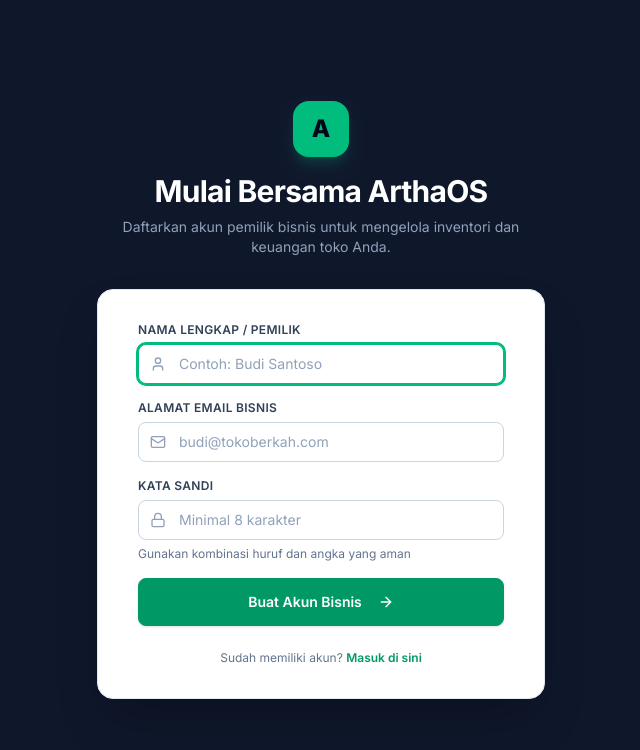
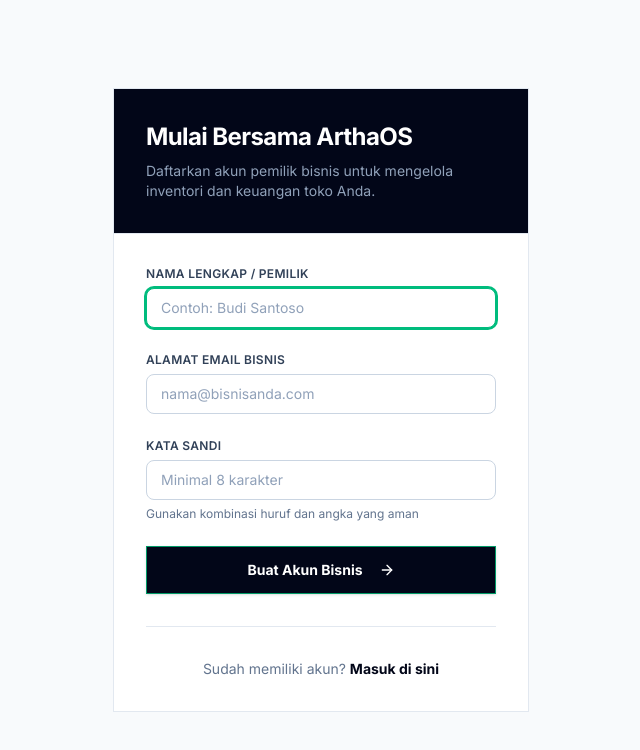
Before and after one commit to azka13labib-ops/ArthaOS, a Next.js app in the folder frontend/: page /register in a window 1280 px wide. Shown: the top 750 px of the page, without its empty margins (319-959 px from the left). Built offline with nearby package versions, Linux system fonts and the light colour scheme.

Commit message:
style: redesign register to pure light aesthetic

```diff
--- a/frontend/src/app/register/page.tsx
+++ b/frontend/src/app/register/page.tsx
@@ -3,7 +3,7 @@
 import React, { useState } from "react";
 import Link from "next/link";
 import { useRouter } from "next/navigation";
-import { Lock, Mail, User as UserIcon, ArrowRight } from "lucide-react";
+import { ArrowRight } from "lucide-react";
 import { Button } from "@/components/ui/Button";
 import { Input } from "@/components/ui/Input";
 import { api } from "@/lib/api";
@@ -52,28 +52,26 @@
   };
 
   return (
-    <div className="min-h-screen bg-slate-900 flex flex-col justify-center py-12 sm:px-6 lg:px-8">
-      <div className="sm:mx-auto sm:w-full sm:max-w-md text-center px-4">
-        <div className="inline-flex items-center justify-center w-14 h-14 rounded-2xl bg-emerald-500 text-slate-950 font-extrabold text-2xl mb-4 shadow-lg shadow-emerald-500/20">
-          A
-        </div>
-        <h1 className="text-2xl font-bold tracking-tight text-white sm:text-3xl">
+    <div className="min-h-screen bg-slate-50 flex flex-col justify-center py-12 sm:px-6 lg:px-8 font-sans">
+      <div className="sm:mx-auto sm:w-full sm:max-w-md px-4">
+        <div className="bg-white border border-slate-200">
+          <div className="p-8 border-b border-slate-200 bg-slate-950 text-white">
+            <h1 className="text-2xl font-bold tracking-tight mb-2">
               Mulai Bersama ArthaOS
             </h1>
-        <p className="mt-2 text-xs sm:text-sm text-slate-400">
+            <p className="text-sm text-slate-400">
               Daftarkan akun pemilik bisnis untuk mengelola inventori dan keuangan toko Anda.
             </p>
           </div>
 
-      <div className="mt-8 sm:mx-auto sm:w-full sm:max-w-md px-4 sm:px-0">
-        <div className="bg-white py-8 px-6 sm:px-10 shadow-2xl rounded-2xl border border-slate-200">
-          <form onSubmit={handleSubmit} className="space-y-4">
+          <div className="p-8">
+            <form onSubmit={handleSubmit} className="space-y-6">
               {error && (
                 <div
                   role="alert"
-                className="p-3.5 text-xs text-rose-700 bg-rose-50 border border-rose-200 rounded-lg flex items-center gap-2"
+                  className="p-4 text-sm font-medium text-rose-800 bg-rose-50 border border-rose-200"
                 >
-                <span>{error}</span>
+                  {error}
                 </div>
               )}
 
@@ -83,7 +81,6 @@
                 placeholder="Contoh: Budi Santoso"
                 value={name}
                 onChange={(e) => setName(e.target.value)}
-              leftIcon={<UserIcon className="w-4 h-4" />}
                 required
                 autoFocus
               />
@@ -91,10 +88,9 @@
               <Input
                 label="Alamat Email Bisnis"
                 type="email"
-              placeholder="budi@tokoberkah.com"
+                placeholder="nama@bisnisanda.com"
                 value={email}
                 onChange={(e) => setEmail(e.target.value)}
-              leftIcon={<Mail className="w-4 h-4" />}
                 required
               />
 
@@ -104,7 +100,6 @@
                 placeholder="Minimal 8 karakter"
                 value={password}
                 onChange={(e) => setPassword(e.target.value)}
-              leftIcon={<Lock className="w-4 h-4" />}
                 helperText="Gunakan kombinasi huruf dan angka yang aman"
                 required
               />
@@ -112,19 +107,18 @@
               <Button
                 type="submit"
                 variant="primary"
-              size="lg"
-              className="w-full text-sm font-semibold"
+                className="w-full rounded-none bg-slate-950 text-white hover:bg-slate-800 h-12 text-sm font-bold"
                 isLoading={isLoading}
               >
-              Buat Akun Bisnis <ArrowRight className="w-4 h-4 ml-1.5" />
+                Buat Akun Bisnis <ArrowRight className="w-4 h-4 ml-2" />
               </Button>
             </form>
 
-          <div className="mt-6 text-center text-xs text-slate-500">
+            <div className="mt-8 pt-8 border-t border-slate-200 text-center text-sm text-slate-500">
               Sudah memiliki akun?{" "}
               <Link
                 href="/login"
-              className="font-semibold text-emerald-600 hover:text-emerald-700 hover:underline"
+                className="font-bold text-slate-950 hover:underline"
               >
                 Masuk di sini
               </Link>
@@ -132,5 +126,6 @@
           </div>
         </div>
       </div>
+    </div>
   );
 }
```
Lines whose indentation alone changed are shown as unchanged.
